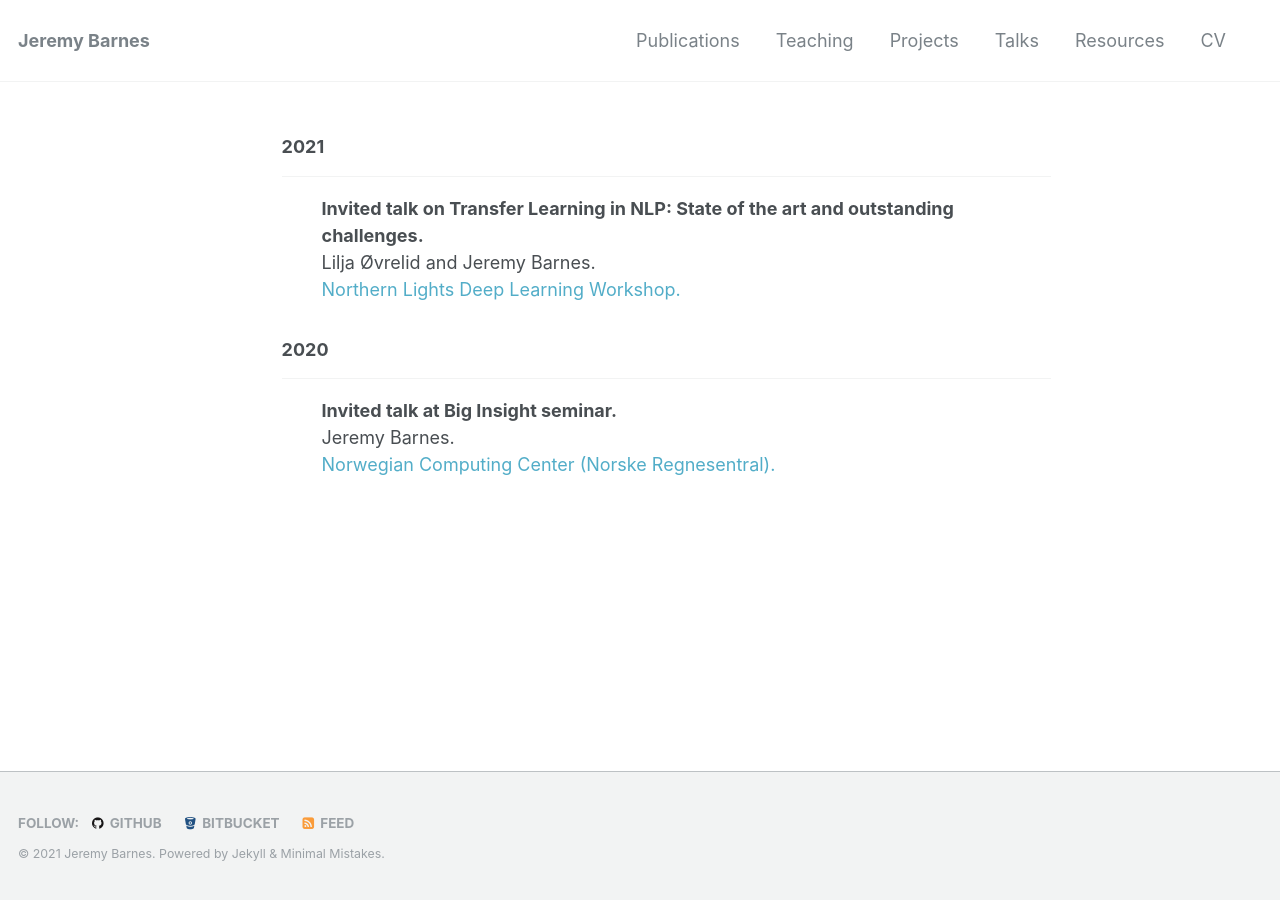
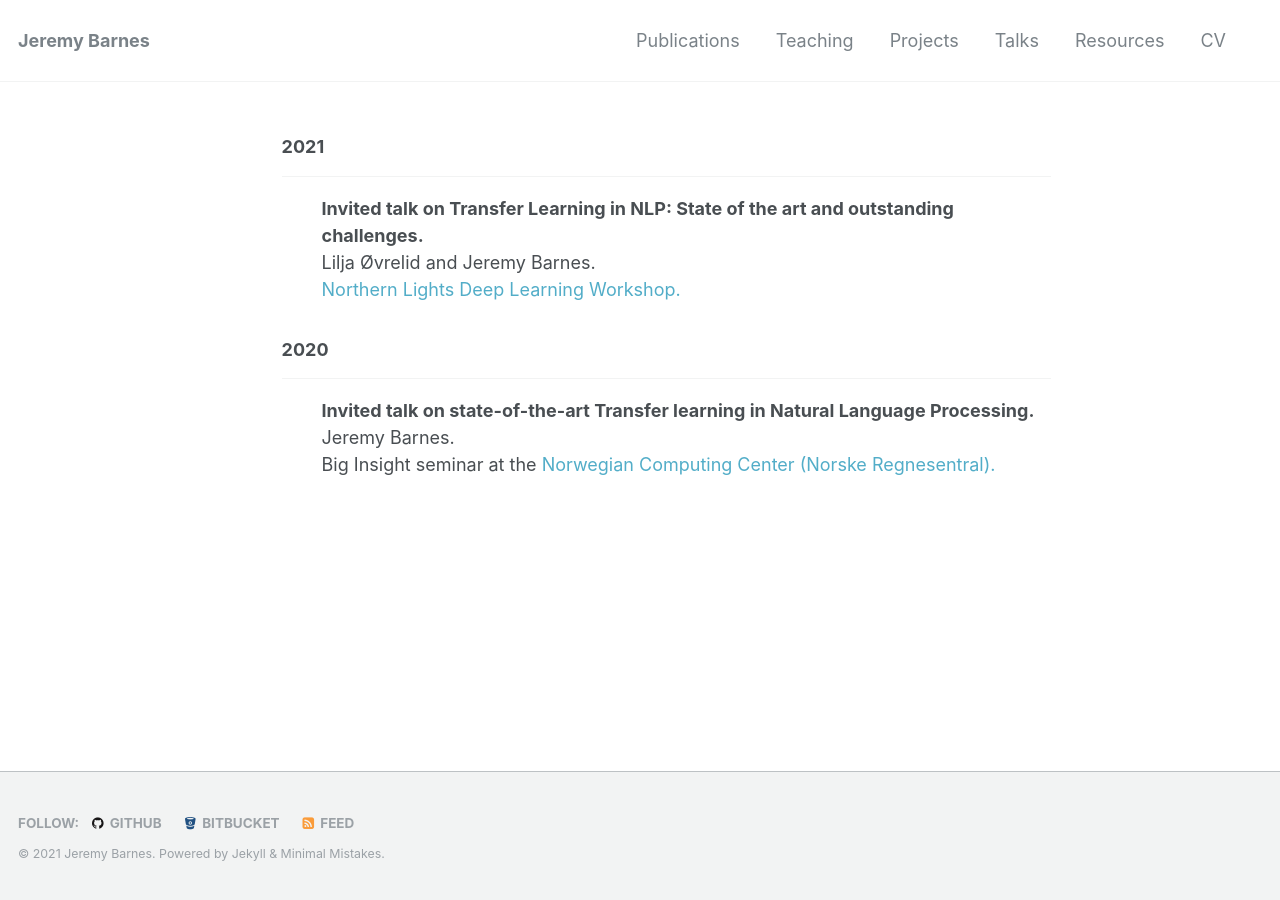
Before and after one commit to jerbarnes/jerbarnes.github.io, a Jekyll site: the page built from talks/index.html, in a window 1280 px wide. Built offline with Jekyll 4.4.1, drawn with Linux system fonts in a browser that asks for light colours.

Commit message:
updated title of talk

```diff
--- a/talks/index.html
+++ b/talks/index.html
@@ -23,10 +23,10 @@ art and outstanding challenges.
 
 <ul>
         <strong>
-            Invited talk at Big Insight seminar.
+            Invited talk on state-of-the-art Transfer learning in Natural Language Processing.
         </strong><br>
         Jeremy Barnes.<br>
-        <a href="https://nr.no/en/">Norwegian Computing Center (Norske Regnesentral).</a><br>
+        Big Insight seminar at the <a href="https://nr.no/en/">Norwegian Computing Center (Norske Regnesentral).</a><br>
 </ul>
 
 
```
